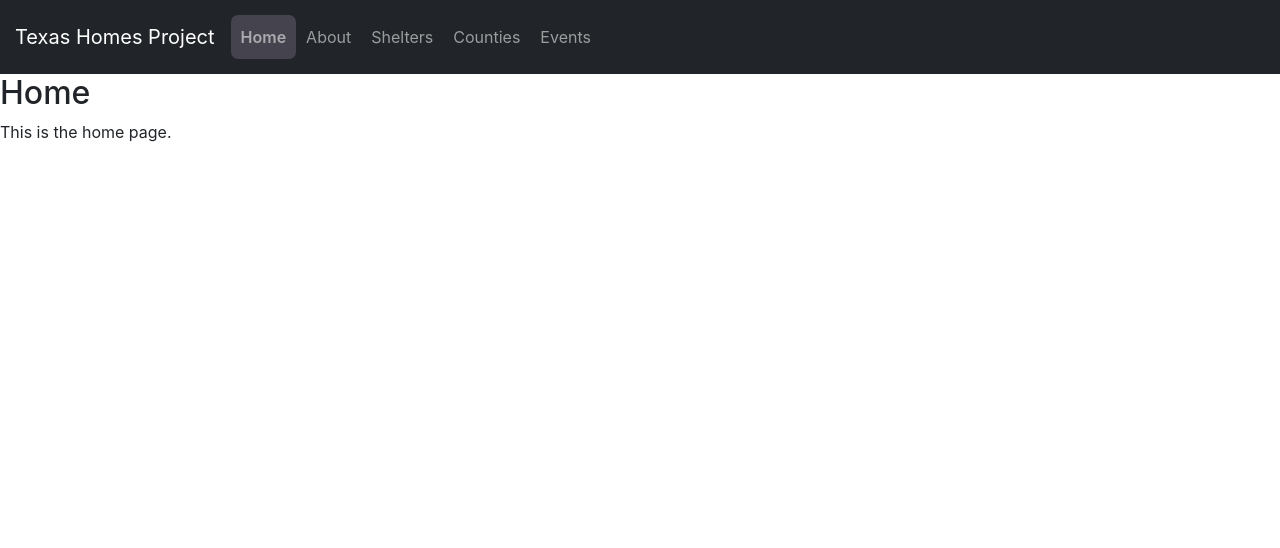
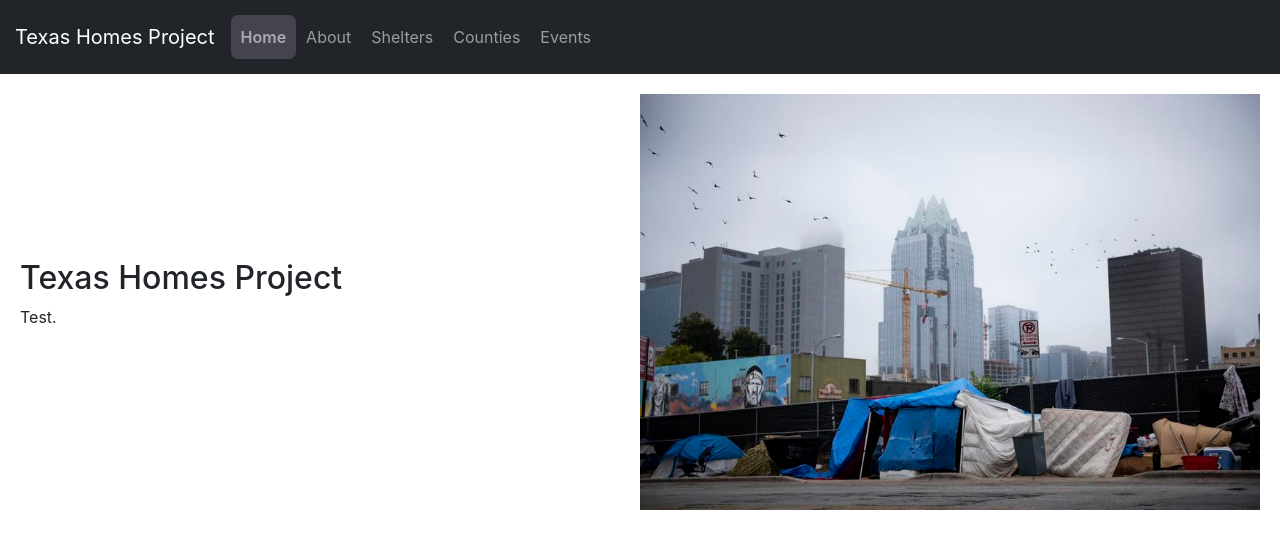
Before and after one commit to AnanthKothuri/TexasHomesProject, a React (Create React App) app in the folder front-end/: page / in a window 1280 px wide. Shown: the top 548 px of the page. Built offline with nearby package versions, Linux system fonts and the light colour scheme.

Commit message:
init commit - contains image for home page

```diff
--- a/front-end/src/Home/HomePage.jsx
+++ b/front-end/src/Home/HomePage.jsx
@@ -1,10 +1,30 @@
 import React from 'react';
+import mainImage from"../assets/homemainimage.jpg";
+const HomePage = () => {
+  const containerStyle = {
+    display: 'flex',
+    alignItems: 'center',
+    justifyContent: 'space-between',
+    padding: '20px',
+  };
 
-const HomePage = () => {
+  const textStyle = {
+    flex: 1,
+    marginRight: '20px',
+  };
+
+  const imageStyle = {
+    width: '50%', // Sets the image width to 50% of the container
+    height: 'auto',
+  };
+
   return (
-    <div>
-      <h2>Home</h2>
-      <p>This is the home page.</p>
+    <div style={containerStyle}>
+      <div style={textStyle}>
+        <h2>Texas Homes Project</h2>
+        <p>Test.</p>
+      </div>
+      <img src={mainImage} alt="test" style={imageStyle} />
     </div>
   );
 }
```
Also changed, not shown: front-end/src/assets/homemainimage.jpg (added).
